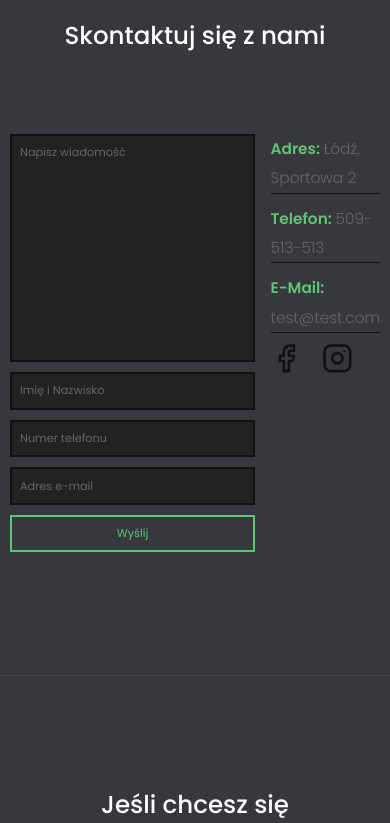
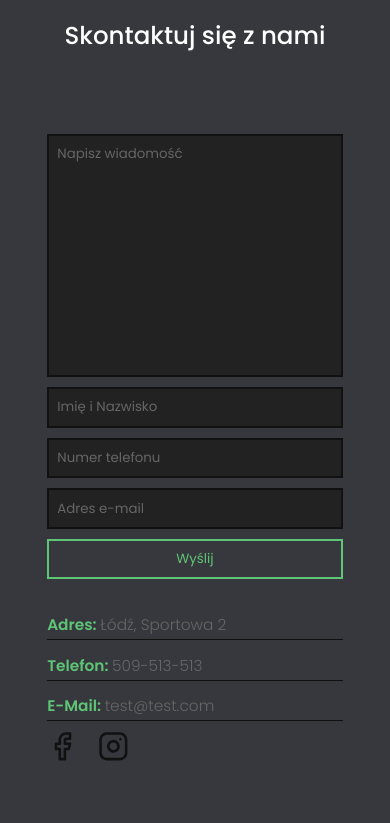
Before and after one commit to pgreber2504/aimdevelopment_commercial, a Next.js app: page / in a window 390 px wide. Shown: the part 5748-6571 px from the top of the page. Built offline with nearby package versions, Linux system fonts and the light colour scheme.

Commit message:
fix responsive view ContactContainer component

```diff
--- a/components/Contact/ContactContainer.module.scss
+++ b/components/Contact/ContactContainer.module.scss
@@ -2,12 +2,14 @@
 
 .contact__container {
   @include breakpoint(large) {
+    flex-direction: row;
     gap: 3rem;
     padding: 4rem 0;
   }
   display: flex;
+  flex-direction: column;
   justify-content: center;
-  gap: 1.5rem;
+  gap: 3rem;
   width: 90%;
   margin: 0 auto;
   padding: 2rem 0;
--- a/components/Contact/ContactForm/ContactForm.module.scss
+++ b/components/Contact/ContactForm/ContactForm.module.scss
@@ -5,7 +5,7 @@
     display: grid;
     grid-template-columns: 2fr 4fr;
     grid-template-rows: repeat(4, 1fr);
-    gap: 2rem 3rem;
+    gap: 1rem 2rem;
     align-items: center;
     align-content: center;
     flex-basis: 70%;
@@ -25,7 +25,6 @@
     background-color: #222;
     border: 2px solid #111;
     padding: 0.8rem;
-    font-size: 1.1rem;
     transition: all 0.3s ease-in;
     outline: none;
     font-family: inherit;
```
